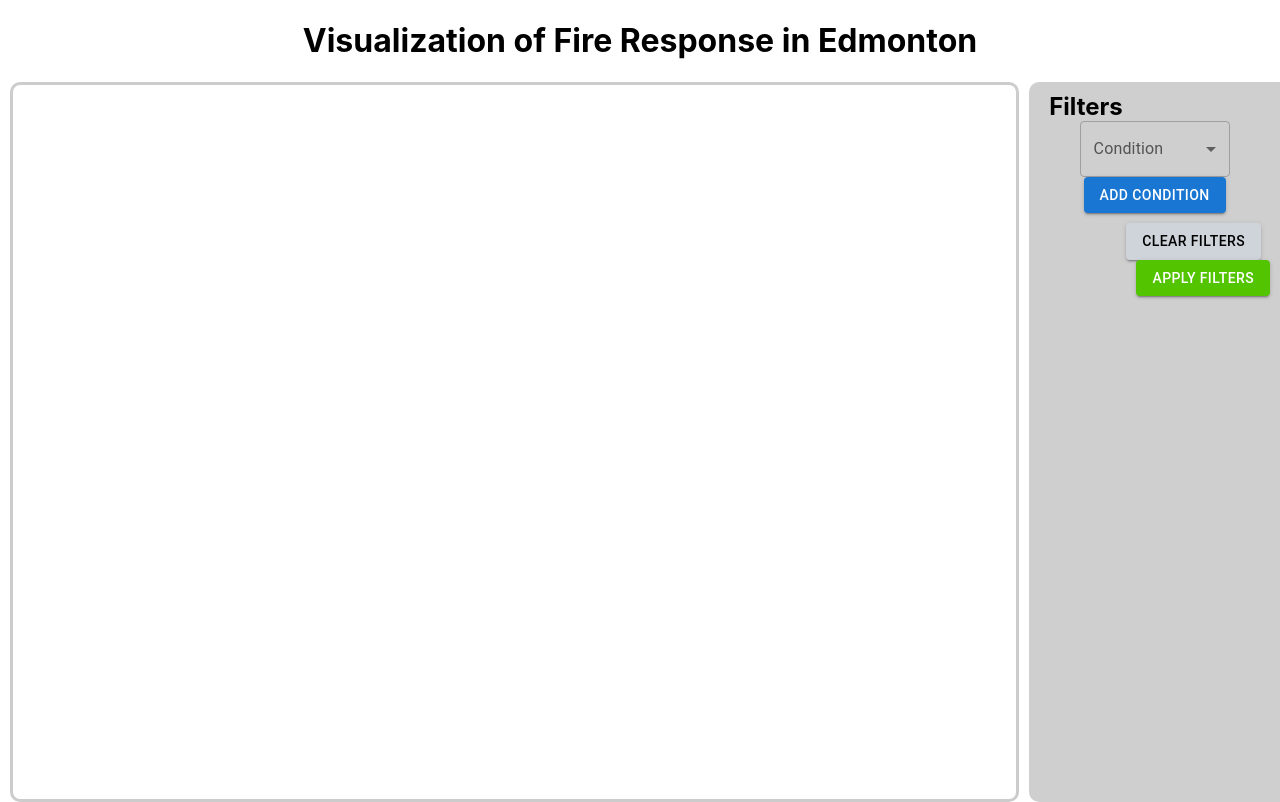
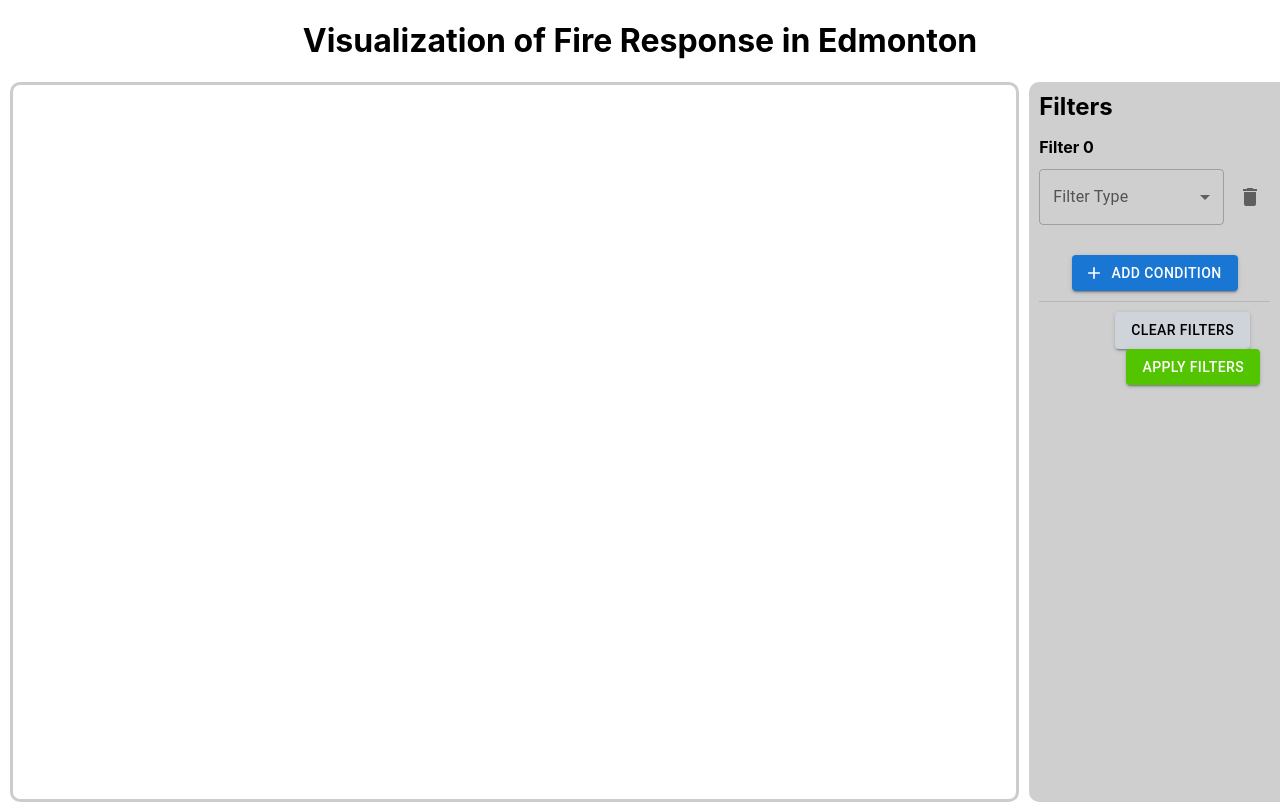
Before and after one commit to DulongSang/mm802-vis-project, a React (Create React App) app: page / in a window 1280 px wide. Both pictures are taken after a click on the button "ADD CONDITION". Built offline with nearby package versions, Linux system fonts and the light colour scheme.

Commit message:
feat: add filter item template and two filter selects (#3)

```diff
--- a/package.json
+++ b/package.json
@@ -5,7 +5,9 @@
   "dependencies": {
     "@emotion/react": "^11.11.4",
     "@emotion/styled": "^11.11.0",
+    "@mui/icons-material": "^5.15.13",
     "@mui/material": "^5.15.13",
+    "@mui/x-date-pickers": "^6.19.7",
     "@testing-library/jest-dom": "^5.17.0",
     "@testing-library/react": "^13.4.0",
     "@testing-library/user-event": "^13.5.0",
@@ -16,8 +18,8 @@
     "@types/react-dom": "^18.2.21",
     "@vis.gl/react-google-maps": "^0.7.1",
     "d3": "^7.9.0",
+    "dayjs": "^1.11.10",
     "react": "^18.2.0",
-    "react-bootstrap-icons": "^1.11.3",
     "react-dom": "^18.2.0",
     "react-scripts": "5.0.1",
     "typescript": "^4.9.5",
--- a/src/App.tsx
+++ b/src/App.tsx
@@ -1,11 +1,15 @@
 import React from 'react';
 import './App.css';
+
+import { LocalizationProvider } from '@mui/x-date-pickers';
+import { AdapterDayjs } from '@mui/x-date-pickers/AdapterDayjs';
 
 import { GraphContainer } from './components/GraphContainer';
 import { FilterSidebar } from './components/Filter/FilterSidebar';
 
 function App() {
   return (
+    <LocalizationProvider dateAdapter={AdapterDayjs}>
     <div className="App">
       <h1>Visualization of Fire Response in Edmonton</h1>
       <div style={{ display: 'flex', height: '90vh' }}>
@@ -13,6 +17,7 @@ function App() {
         <FilterSidebar />
       </div>
     </div>
+    </LocalizationProvider>
   );
 }
 
--- /dev/null
+++ b/src/components/Filter/DateRangeSelect.tsx
@@ -0,0 +1,40 @@
+import { FormControl } from "@mui/material";
+import { DatePicker } from "@mui/x-date-pickers";
+
+import { DateRangeFilter } from "../../types/FilterValue";
+
+export function DateRangeSelect(props: DateRangeSelectProps) {
+  const { filterValue, setFilterValue } = props;
+  const { fromDate, toDate } = filterValue;
+
+  return (
+    <div style={{ display: 'flex' }}>
+      <FormControl sx={{ flex: 1 }}>
+        <DatePicker
+          label="From"
+          value={fromDate}
+          onChange={(date) => {
+            setFilterValue({ ...filterValue, fromDate: date });
+          }}
+          slotProps={{ textField: { size: 'small' } }}
+        />
+      </FormControl>
+      <p style={{ margin: '0 10px' }}>-</p>
+      <FormControl sx={{ flex: 1 }}>
+        <DatePicker
+          label="To"
+          value={toDate}
+          onChange={(date) => {
+            setFilterValue({ ...filterValue, toDate: date });
+          }}
+          slotProps={{ textField: { size: 'small' } }}
+        />
+      </FormControl>
+    </div>
+  );
+}
+
+export type DateRangeSelectProps = {
+  filterValue: DateRangeFilter,
+  setFilterValue: (filterValue: DateRangeFilter) => void,
+}
--- /dev/null
+++ b/src/components/Filter/DayOfWeekSelect.tsx
@@ -0,0 +1,36 @@
+import { Button, ButtonGroup } from "@mui/material";
+
+import { DayOfWeekFilter } from "../../types/FilterValue";
+
+const DAYS = ["Monday", "Tuesday", "Wednesday", "Thursday", "Friday", "Saturday", "Sunday"] as const;
+const DAY_ABBRS = ["Mon", "Tue", "Wed", "Thu", "Fri", "Sat", "Sun"];
+
+export function DayOfWeekSelect(props: DayOfWeekSelectProps) {
+  const { filterValue, setFilterValue } = props;
+  const { days } = filterValue;
+
+  return (
+    <ButtonGroup fullWidth>
+      {DAYS.map((day, index) => (
+        <Button
+          key={day}
+          variant={days.includes(day) ? "contained" : "outlined"}
+          onClick={() => {
+            if (days.includes(day)) {
+              setFilterValue({ ...filterValue, days: days.filter((d) => d !== day) });
+            } else {
+              setFilterValue({ ...filterValue, days: [...days, day] });
+            }
+          }}
+        >
+          {DAY_ABBRS[index]}
+        </Button>
+      ))}
+    </ButtonGroup>
+  );
+}
+
+export type DayOfWeekSelectProps = {
+  filterValue: DayOfWeekFilter,
+  setFilterValue: (filterValue: DayOfWeekFilter) => void,
+}
--- a/src/components/Filter/FilterItem.tsx
+++ b/src/components/Filter/FilterItem.tsx
@@ -1,19 +1,73 @@
-import { Select, MenuItem, InputLabel, FormControl } from '@mui/material';
+import { Select, MenuItem, InputLabel, FormControl, IconButton, SelectChangeEvent } from "@mui/material";
+import { Delete as DeleteIcon } from "@mui/icons-material";
 
-export function FilterItem() {
+import { DateRangeSelect } from "./DateRangeSelect";
+import { DayOfWeekSelect } from "./DayOfWeekSelect";
+import { FilterValue, newFilterValue, filterTypes } from "../../types/FilterValue";
+
+export function FilterItem(props: FilterItemProps) {
+  const { setFilterValues, filterValues, index } = props;
+  const filterValue = filterValues[index];
+  const setFilterValue = (filterValue: FilterValue) => {
+    setFilterValues([...filterValues.slice(0, index), filterValue, ...filterValues.slice(index + 1)]);
+  };
+
+  const handleConditionChange = (event: SelectChangeEvent) => {
+    const filterType = event.target.value as FilterValue["type"];
+    if (filterType === filterValue.type) {
+      return;
+    }
+    setFilterValue(newFilterValue(filterType));
+  };
+
+  const getFilterComponent = (filterValue: FilterValue) => {
+    switch (filterValue.type) {
+      case "Date Range":
+        return <DateRangeSelect setFilterValue={setFilterValue} filterValue={filterValue} />;
+      case "Day of Week":
+        return <DayOfWeekSelect setFilterValue={setFilterValue} filterValue={filterValue} />;
+      default:
+        return <div>Error: Unknown Filter Type</div>;
+    }
+  };
+
+  const handleRemoveFilter = () => {
+    setFilterValues(filterValues.filter((_, i) => i !== index));
+    console.log(filterValues);
+  };
+
   return (
-    <FormControl sx={{ minWidth: 150 }}>
-      <InputLabel>Condition</InputLabel>
-      <Select
-        label="Condition"
-      >
-        <MenuItem value="">
-          <em>Select ...</em>
-        </MenuItem>
-        <MenuItem value={10}>Ten</MenuItem>
-        <MenuItem value={20}>Twenty</MenuItem>
-        <MenuItem value={30}>Thirty</MenuItem>
-      </Select>
-    </FormControl>
+    <li style={{ marginBottom: '30px' }}>
+      <div style={{ fontWeight: 'bold', textAlign: 'left', marginBottom: '12px' }}>Filter {index}</div>
+      <div style={{ display: 'flex'}}>
+        <div style={{ flex: 1, marginRight: '6px' }}>
+          <div>
+            <FormControl fullWidth>
+              <InputLabel>Filter Type</InputLabel>
+              <Select
+                label="Filter Type"
+                value={filterValue.type}
+                onChange={handleConditionChange}
+              >
+                <MenuItem value=""><em>Select ...</em></MenuItem>
+                {filterTypes.map((filterType) => <MenuItem value={filterType} key={filterType}>{filterType}</MenuItem>)}
+              </Select>
+            </FormControl>
+          </div>
+          {filterValue.type !== "" ? (<div style={{marginTop: '10px' }}>{getFilterComponent(filterValue)}</div>) : <></>}
+        </div>
+        <div style={{ alignItems: 'center', display: 'flex' }}>
+          <IconButton aria-label="delete" onClick={handleRemoveFilter}>
+            <DeleteIcon />
+          </IconButton>
+        </div>
+      </div>
+    </li>
   );
 }
+
+export type FilterItemProps = {
+  setFilterValues: (filterValues: FilterValue[]) => void,
+  filterValues: FilterValue[],
+  index: number,
+};
--- a/src/components/Filter/FilterSidebar.tsx
+++ b/src/components/Filter/FilterSidebar.tsx
@@ -1,28 +1,47 @@
-import { Button } from '@mui/material';
+import { useState } from 'react';
+
+import { Button, Divider } from '@mui/material';
+import { Add as AddIcon } from '@mui/icons-material';
 
 import { FilterItem } from './FilterItem';
 
+import { FilterValue } from '../../types/FilterValue';
+
 export function FilterSidebar() {
+  const [filterValues, setFilterValues] = useState<FilterValue[]>([]);
+
+  const addFilter = () => {
+    setFilterValues([...filterValues, { type: "" }]);
+  };
+
+  const clearFilters = () => setFilterValues([]);
+
   return (
     <div style={{ flex: 1, backgroundColor: '#cfcfcf', borderRadius: '10px 0 0 10px' }}>
-      <div style={{ fontSize: '24px', fontWeight: 'bold', textAlign: 'left', padding: '10px 0 0 20px' }}>Filters</div>
+      <div style={{ margin: '10px'}}>
+        <div style={{ fontSize: '24px', fontWeight: 'bold', textAlign: 'left', marginBottom: '10px' }}>Filters</div>
+        <ul style={{ listStyleType: 'none', paddingLeft: 0 }}>
+          {filterValues.map((filterValue, index) => (<FilterItem key={index} setFilterValues={setFilterValues} filterValues={filterValues} index={index} />))}
+        </ul>
         <div>
-        <FilterItem />
-      </div>
-      <div>
-        <Button variant="contained">
+          <Button variant="contained" startIcon={<AddIcon />} onClick={addFilter}>
             Add condition
           </Button>
         </div>
-      <div style={{ textAlign: 'right', padding: '10px' }}>
-        <Button variant="contained" style={{ backgroundColor: '#ced4da', color: 'black' }}>
+        <Divider style={{ margin: '10px 0'}} />
+        <div style={{ textAlign: 'right', marginRight: '10px' }}>
+          <Button
+            variant="contained"
+            style={{ backgroundColor: '#ced4da', color: 'black', marginRight: '10px' }}
+            onClick={clearFilters}
+          >
             Clear filters
           </Button>
-        &nbsp;&nbsp;
           <Button variant="contained" style={{ backgroundColor: '#52c400' }}>
             Apply filters
           </Button>
         </div>
       </div>
+    </div>
   );
 }
--- /dev/null
+++ b/src/types/FilterValue.ts
@@ -0,0 +1,32 @@
+import { Dayjs } from "dayjs";
+
+export type DateRangeFilter = {
+    type: "Date Range",
+    fromDate: Dayjs | null,
+    toDate: Dayjs | null,
+};
+
+export type DayOfWeekFilter = {
+    type: "Day of Week",
+    days: ("Monday" | "Tuesday" | "Wednesday" | "Thursday" | "Friday" | "Saturday" | "Sunday")[],
+};
+
+export type EmptyFilter = {
+    type: "",
+};
+
+export type FilterValue = DateRangeFilter | DayOfWeekFilter | EmptyFilter;
+export type FilterType = FilterValue["type"];
+
+export const filterTypes: FilterType[] = ["Date Range", "Day of Week", ""];
+
+export function newFilterValue(type: FilterType): FilterValue {
+    switch (type) {
+        case "Date Range":
+            return { type, fromDate: null, toDate: null };
+        case "Day of Week":
+            return { type, days: [] };
+        default:
+            return { type };
+    }
+}
```
Also changed, not shown: 1 other file (tests, documents, lock files or other folders). Lines whose indentation alone changed are shown as unchanged.
